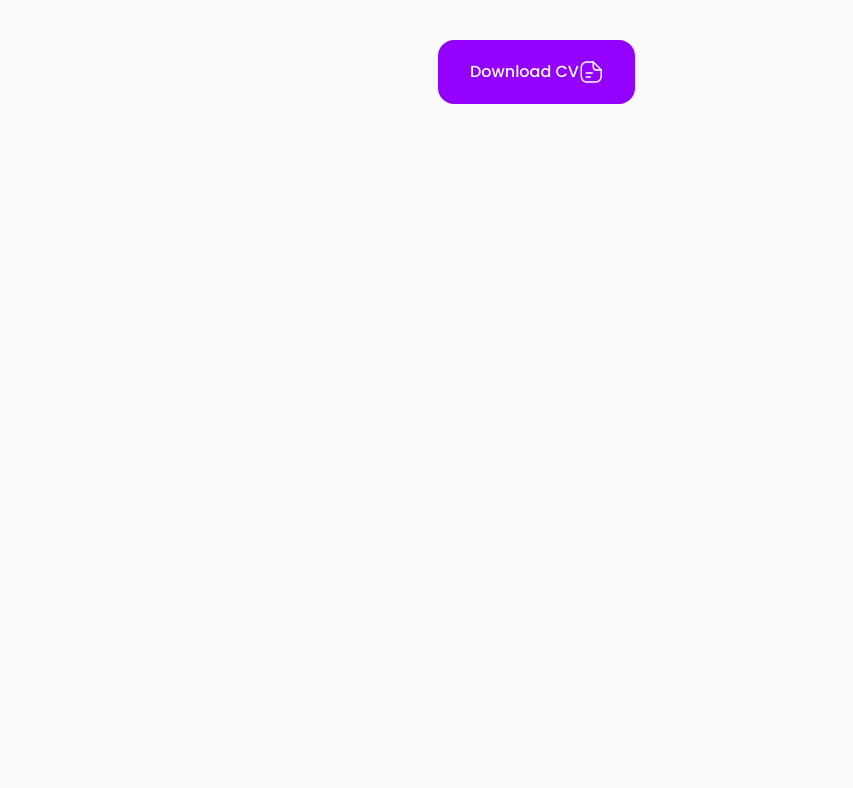
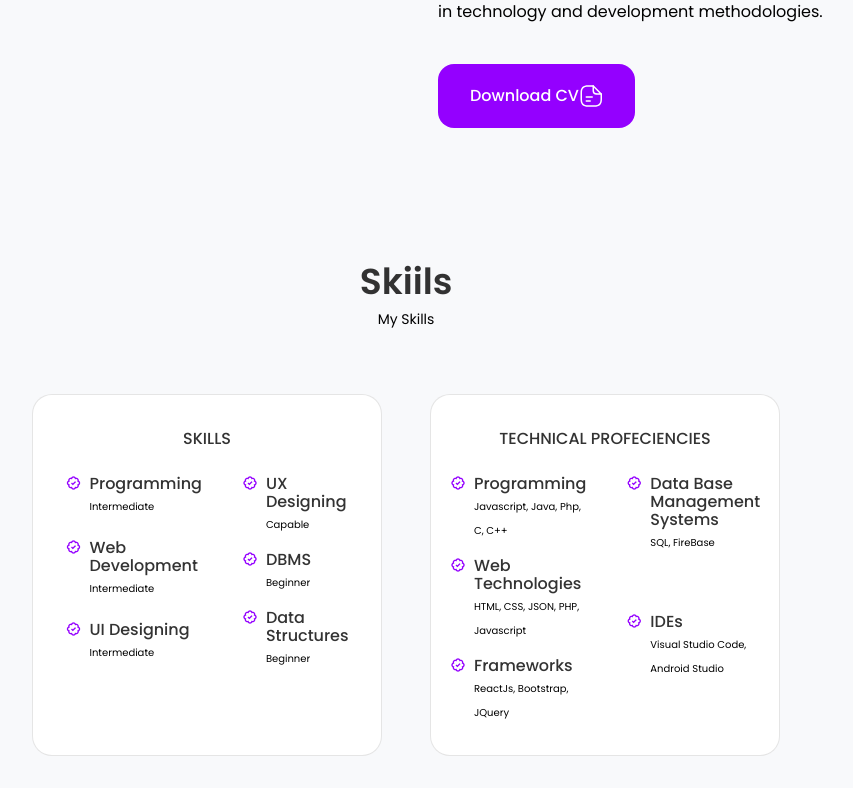
Before and after one commit to AkilaInduwara/my-portfolio-web-site, a React (Create React App) app: page / in a window 1280 px wide. Shown: the part 1457-2245 px from the top of the page, without its empty margins (234-1087 px from the left). Before the commit the page ends 1593 px from the top, so only its background shows below. Built offline with nearby package versions, Linux system fonts and the light colour scheme.

Commit message:
skills page

```diff
--- a/src/App.js
+++ b/src/App.js
@@ -3,6 +3,7 @@ import './CSS/poppins.css'
 import Header from './Components/Header/Header';
 import Home from './Components/Home/Home';
 import About from './Components/About/About';
+import Skills from './Components/Skills/Skills';
 
 
 function App() {
@@ -13,6 +14,7 @@ function App() {
    <main className='main'>
     <Home />
     <About />
+    <Skills />
    </main>
 
    </>
--- a/src/CSS/App.css
+++ b/src/CSS/App.css
@@ -233,4 +233,4 @@ img{
 }
 
 
-/* Time stamp : 1:14:12 */
+/* Time stamp : 1:27:12 */
--- a/src/Components/About/Info.jsx
+++ b/src/Components/About/Info.jsx
@@ -5,14 +5,14 @@ const Info = () => {
     <div className="about_info grid">
         <div className="about_box">
             <i className="bx bx-award about_icon"></i>
-            <h3 className="about_title"> Experience</h3>
-            <span className="about_subtitle">fdsedgf</span>
+            <h3 className="about_title">Experience</h3>
+            <span className="about_subtitle">Undergraduate</span>
         </div>
 
         <div className="about_box">
         <i className="bx bx-briefcase about_icon"></i>
             <h3 className="about_title">Completed</h3>
-            <span className="about_subtitle">dsafasda</span>
+            <span className="about_subtitle">Uni Projects,, Self projects</span>
         </div>
 
         <div className="about_box">
--- /dev/null
+++ b/src/Components/Skills/Mainskills.jsx
@@ -0,0 +1,78 @@
+import React from 'react'
+
+const Mainskills = () => {
+  return (
+    <div className="skills_content">
+        <h3 className="skills_title">SKILLS</h3>
+
+        <div className="skills_box">
+            <div className="skills_group">
+
+                <div className="skills_data">
+                    <i className="bx bx-badge-check"></i>
+
+
+                    <div>
+                        <h3 className="skills_name">Programming</h3>
+                        <span className="skills_level">Intermediate</span>
+                    </div>
+                </div>
+
+                <div className="skills_data">
+                    <i className="bx bx-badge-check"></i>
+
+
+                    <div>
+                        <h3 className="skills_name">Web Development</h3>
+                        <span className="skills_level">Intermediate</span>
+                    </div>
+                </div>
+
+                <div className="skills_data">
+                    <i className="bx bx-badge-check"></i>
+
+
+                    <div>
+                        <h3 className="skills_name">UI Designing</h3>
+                        <span className="skills_level">Intermediate</span>
+                    </div>
+                </div>
+            </div>
+
+            <div className="skills_group">
+                <div className="skills_data">
+                    <i className="bx bx-badge-check"></i>
+
+
+                    <div>
+                        <h3 className="skills_name">UX Designing</h3>
+                        <span className="skills_level">Capable</span>
+                    </div>
+                </div>
+
+                <div className="skills_data">
+                    <i className="bx bx-badge-check"></i>
+
+
+                    <div>
+                        <h3 className="skills_name">DBMS</h3>
+                        <span className="skills_level">Beginner</span>
+                    </div>
+                </div>
+
+                <div className="skills_data">
+                    <i className="bx bx-badge-check"></i>
+
+
+                    <div>
+                        <h3 className="skills_name">Data Structures</h3>
+                        <span className="skills_level">Beginner</span>
+                    </div>
+                </div>
+            </div>
+        </div>
+    </div>
+  )
+}
+
+export default Mainskills
--- /dev/null
+++ b/src/Components/Skills/Skills.jsx
@@ -0,0 +1,21 @@
+import React from 'react'
+import "./skills.css"
+import Mainskills from './Mainskills'
+import Techporf from './Techporf'
+
+const Skills = () => {
+  return (
+    <section className="skills section" id="skills">
+        <h2 className="section_title">Skiils</h2>
+        <span className="section_subtitle">My Skills</span>
+
+        <div className="skills_container container grid">
+            <Mainskills />
+
+            <Techporf />
+        </div>
+    </section>
+  )
+}
+
+export default Skills
--- /dev/null
+++ b/src/Components/Skills/Techporf.jsx
@@ -0,0 +1,70 @@
+import React from 'react'
+
+const Techporf = () => {
+  return (
+    <div className="skills_content">
+        <h3 className="skills_title">TECHNICAL PROFECIENCIES</h3>
+
+        <div className="skills_box">
+            <div className="skills_group">
+
+                <div className="skills_data">
+                    <i className="bx bx-badge-check"></i>
+
+
+                    <div>
+                        <h3 className="skills_name">Programming</h3>
+                        <span className="skills_level">Javascript, Java, Php, C, C++</span>
+                    </div>
+                </div>
+
+                <div className="skills_data">
+                    <i className="bx bx-badge-check"></i>
+
+
+                    <div>
+                        <h3 className="skills_name">Web Technologies</h3>
+                        <span className="skills_level"> HTML, CSS, JSON, PHP, Javascript</span>
+                    </div>
+                </div>
+
+                <div className="skills_data">
+                    <i className="bx bx-badge-check"></i>
+
+
+                    <div>
+                        <h3 className="skills_name">Frameworks</h3>
+                        <span className="skills_level">ReactJs, Bootstrap, JQuery</span>
+                    </div>
+                </div>
+            </div>
+
+            <div className="skills_group">
+                <div className="skills_data">
+                    <i className="bx bx-badge-check"></i>
+
+
+                    <div>
+                        <h3 className="skills_name">Data Base Management Systems</h3>
+                        <span className="skills_level">SQL, FireBase</span>
+                    </div>
+                </div>
+
+                <div className="skills_data">
+                    <i className="bx bx-badge-check"></i>
+
+
+                    <div>
+                        <h3 className="skills_name">IDEs</h3>
+                        <span className="skills_level">Visual Studio Code, Android Studio</span>
+                    </div>
+                </div>
+
+
+            </div>
+        </div>
+    </div>
+  )
+}
+
+export default Techporf
--- /dev/null
+++ b/src/Components/Skills/skills.css
@@ -0,0 +1,93 @@
+.skills_container {
+    grid-template-columns: repeat(2, 350px);
+    column-gap: 3rem;
+    justify-content: center;
+}
+
+.skills_content {
+    background-color: var(--container-color);
+    border: 1px solid rgba(0, 0, 0, 0.1);
+    padding: 2rem 4rem;
+    border-radius: 1.25rem;
+}
+
+.skills_title {
+    font-size: var(--normal-font-size);
+    font-weight: var(--font-medium);
+    text-align: center;
+    margin-bottom: var(--mb-1-5);
+}
+
+.skills_box {
+    display: flex;
+    justify-content: center;
+    column-gap: 2.5rem;
+}
+
+.skills_group {
+    display: grid;
+    align-items: flex-start;
+    row-gap: 1rem;
+}
+
+.skills_data {
+    display: flex;
+    column-gap: 0.5rem;
+}
+
+.skills .bx-badge-check {
+    font-size: 1rem;
+    color: var(--brand-color);
+}
+
+.skills_name {
+    font-size: var(--normal-font-size);
+    font-weight: var(--font-medium);
+    line-height: 18px;
+}
+
+.skills_level {
+    font-size: var(--tiny-font-size);
+}
+
+
+
+
+
+
+
+
+/* ======== BREAKPOINTS =============== */
+/* For large devices */
+@media screen and (max-width: 992px) {
+    .skills_container {
+        grid-template-columns: max-content;
+        row-gap: 2rem;
+    }
+}
+
+/* for medium devices */
+@media screen and (max-width: 768px) {
+
+}
+
+@media screen and (max-width: 576px) {
+      .skills_container {
+        grid-template-columns: 1fr;
+      }
+
+      .skills_content {
+        padding: 1.5rem;
+      }
+}
+
+/* for small devices */
+@media screen and (max-width: 350px) {
+    .skills_box {
+        column-gap: 1.25rem;
+    }
+
+    .skills_name {
+        font-size: var(--small-font-size);
+    }
+}
```
